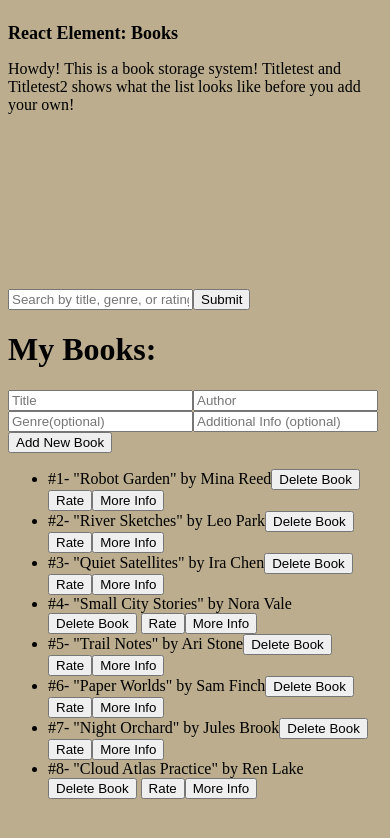
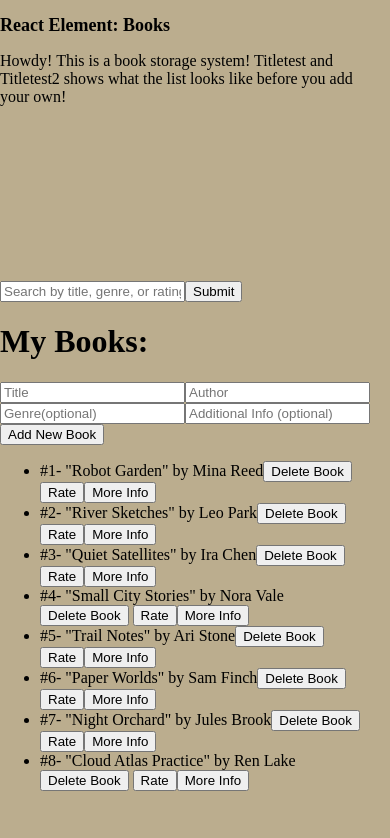
Before and after one commit to ghostflame2153/cs300-assignment-4-starter, a React (Vite) app: page / in a window 390 px wide. Shown: the top 838 px of the page. Built offline with nearby package versions, Linux system fonts and the light colour scheme.

Commit message:
Removed rules for non-existent nav and added padding to all (small screens)

```diff
--- a/src/styles.css
+++ b/src/styles.css
@@ -38,15 +38,9 @@ body {
     /*Transition is for a light dark mode option. Currently this is not used, but in future could potentially be used */
 }
 @media (min-width:375px) and (max-width:767px){
-    nav.main ul{
-    box-sizing: border-box;
+    body, #root{
     padding:0;
     margin:0;
-    list-style:none;
-    display:grid;
-    grid-template-columns: repeat(2, minmax(0,1fr));
-    }
-    body, #root{
     flex-direction: column;
     min-height: 100vh;
     display: flex;
```
